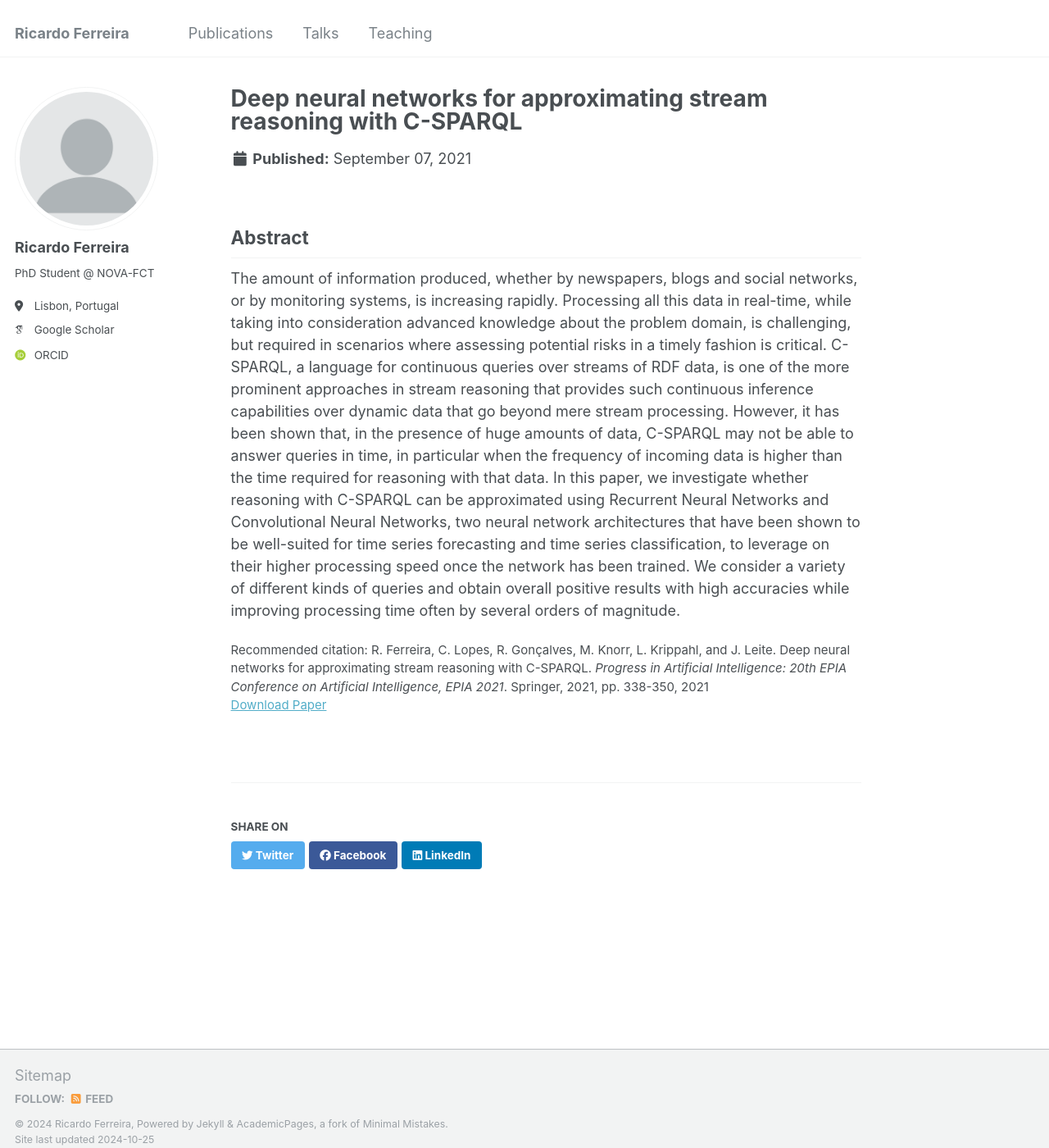
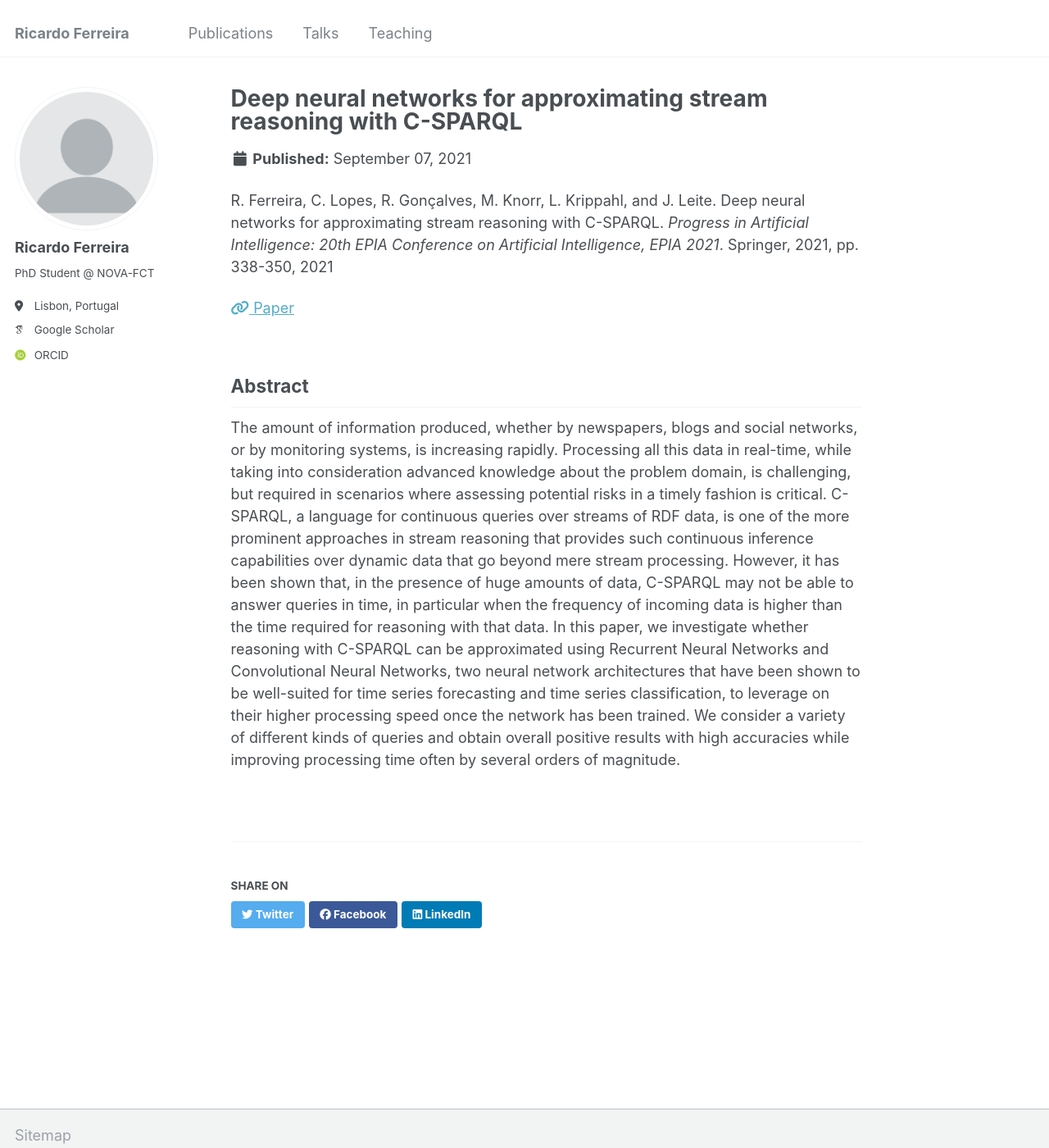
Before and after one commit to ricardojnf/ricardojnf.github.io, a Jekyll site: the page built from _publications/2021-09-07-csparql.md, in a window 1280 px wide and 1400 px high. Shown: the whole window at 82% size. Built offline with Jekyll 4.4.1, drawn with Linux system fonts in a browser that asks for light colours; some web fonts are replaced.

Commit message:
New layout

```diff
--- a/_layouts/single.html
+++ b/_layouts/single.html
@@ -41,24 +41,25 @@ layout: default
         {% elsif page.date %}
           <p class="page__date"><strong><i class="fa fa-fw fa-calendar" aria-hidden="true"></i> {{ site.data.ui-text[site.locale].date_label | default: "Published:" }}</strong> <time datetime="{{ page.date | date_to_xmlschema }}">{{ page.date | default: "1900-01-01" | date: "%B %d, %Y" }}</time></p>
         {% endif %}
+
+
+        {% if page.citation and page.paperurl %}
+          <p> {{ page.citation }} <a href="{{ page.paperurl }}"><u>{{ page.paperurl }}</u></a></p>
+        {% elsif page.citation %}
+          <p> {{ page.citation }} </p>
+        {% endif %}
+		{% if page.paperoglink %}
+			<p>  <a href="{{ page.paperoglink }}"><i class="fa fa-link" aria-hidden="true"></i> Paper </a>  </p>
+		{% endif %}
+		{% if page.githublink %}
+			<p>  <a href="{{ page.githublink }}"><i class="fab fa-fw fa-github" aria-hidden="true"></i> Repository </a>  </p>
+		{% endif %}
+
         </header>
       {% endunless %}
 
       <section class="page__content" itemprop="text">
         {{ content }}
-
-        {% if page.citation and page.paperurl and page.slidesurl %}
-          <p style="font-size: smaller">Recommended citation: {{ page.citation }}<br /><a href="{{ page.paperurl }}">Download Paper</a> | <a href="{{ page.slidesurl }}">Download Slides</a></p>
-        {% elsif page.citation and page.paperurl %}
-          <p style="font-size: smaller">Recommended citation: {{ page.citation }}<br /><a href="{{ page.paperurl }}">Download Paper</a></p>
-        {% elsif page.citation and page.slidesurl %}
-          <p style="font-size: smaller">Recommended citation: {{ page.citation }}<br /><a href="{{ page.slidesurl }}">Download Slides</a></p>
-        {% elsif page.citation %}
-          <p style="font-size: smaller">Recommended citation: {{ page.citation }}</p>
-        {% elsif page.slidesurl %}
-          <p style="font-size: smaller"><a href="{{ page.slidesurl }}">Download Slides</a></p>
-        {% endif %}
-
         {% if page.link %}<div><a href="{{ page.link }}" class="btn">{{ site.data.ui-text[site.locale].ext_link_label | default: "Direct Link" }}</a></div>{% endif %}
       </section>
 
```
